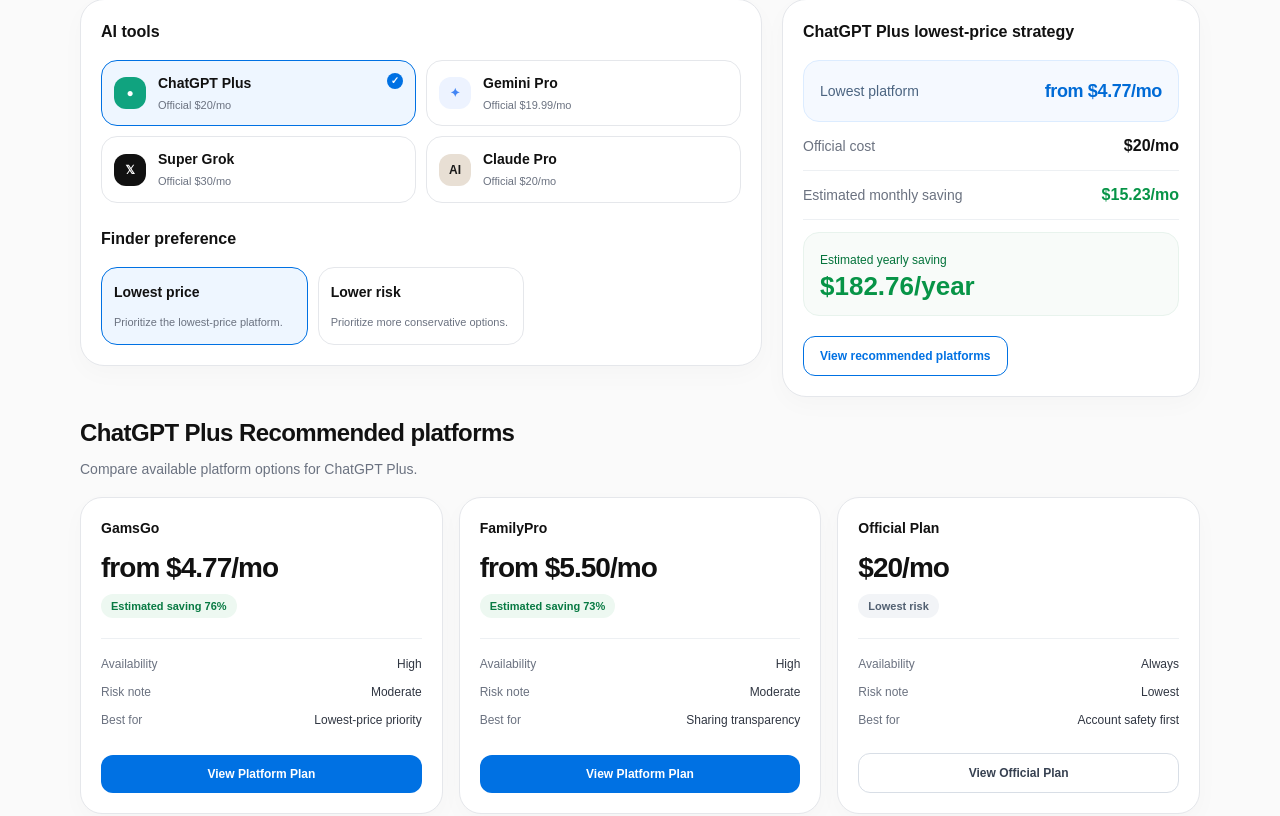
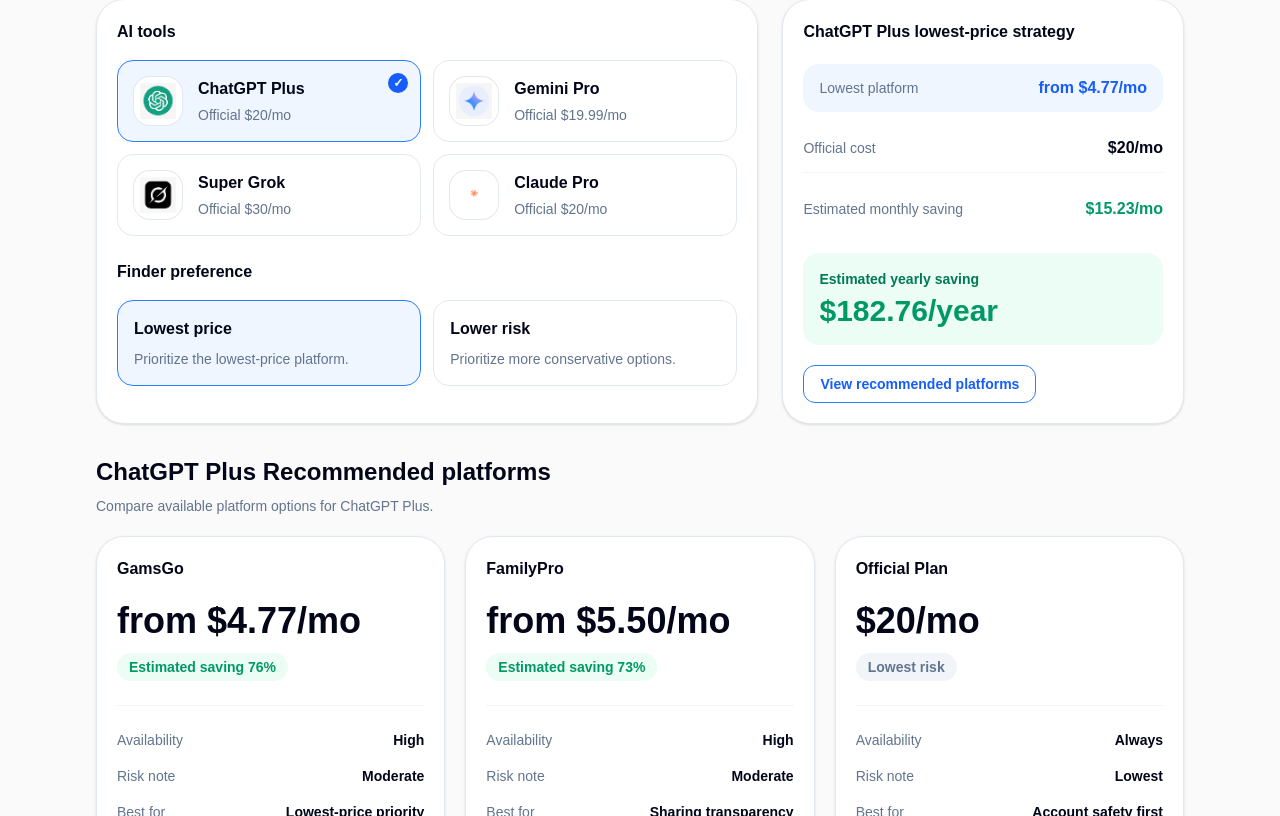
Before and after one commit to Maria33123/aiplanmap, a Next.js app: page / in a window 1280 px wide. Shown: the part 364-1180 px from the top of the page. Built offline with nearby package versions, Linux system fonts and the light colour scheme; no server answers.

Commit message:
Refactor HomeFinderSection component layout and styles

```diff
--- a/components/HomeFinderSection.tsx
+++ b/components/HomeFinderSection.tsx
@@ -9,13 +9,13 @@
 } from "@/lib/finder-data";
 import type { Locale } from "@/lib/i18n";
 import { useMemo, useState } from "react";
-import { Icon } from "./icons";
 import { useLanguage } from "./language-provider";
 
 const homeFinderCopy = {
   en: {
     title: "Find your lowest-price plan",
-    description: "Choose AI tools to see currently available lowest-price strategies.",
+    description:
+      "Choose AI tools to see currently available lowest-price strategies.",
     chooseTitle: "AI tools",
     officialPrice: "Official",
     preferenceTitle: "Finder preference",
@@ -70,39 +70,47 @@
   },
 } satisfies Record<Locale, Record<string, string>>;
 
+const toolLogoMap: Record<string, string> = {
+  chatgpt: "/ai-icons/ChatGPT.png",
+  gemini: "/ai-icons/Gemini.png",
+  grok: "/ai-icons/Grok.png",
+  claude: "/ai-icons/Claude.png",
+};
+
 export function HomeFinderSection() {
   const { locale } = useLanguage();
   const copy = homeFinderCopy[locale];
+
   const [selectedToolId, setSelectedToolId] =
     useState<FinderTool["id"]>("chatgpt-plus");
-  const [preferenceId, setPreferenceId] = useState<FinderPreferenceId>("lowest");
+
+  const [preferenceId, setPreferenceId] =
+    useState<FinderPreferenceId>("lowest");
 
   const selectedTool = useMemo(
     () => finderTools.find((tool) => tool.id === selectedToolId) ?? finderTools[0],
     [selectedToolId],
   );
+
   const summary = useMemo(() => getSummary(selectedTool), [selectedTool]);
 
-  const selectTool = (toolId: FinderTool["id"]) => {
-    setSelectedToolId(toolId);
-  };
-
   return (
-    <section className="page-shell mt-5 scroll-mt-8 md:mt-6" id="finder">
-      <div className="grid gap-5 lg:grid-cols-[0.62fr_0.38fr] lg:items-start">
-        <section className="surface rounded-[24px] p-4 md:p-5">
+    <section className="mx-auto w-full max-w-6xl px-4 pb-12 pt-6 sm:px-6 lg:px-8">
+      <div className="grid gap-6 lg:grid-cols-[1.65fr_1fr]">
+        <div className="rounded-[28px] border border-slate-200 bg-white p-5 shadow-sm">
           <ToolPicker
             copy={copy}
             locale={locale}
             selectedToolId={selectedToolId}
-            onSelectTool={selectTool}
+            onSelectTool={setSelectedToolId}
           />
+
           <PreferencePicker
             locale={locale}
             preferenceId={preferenceId}
             onPreferenceChange={setPreferenceId}
           />
-        </section>
+        </div>
 
         <SummaryCard
           copy={copy}
@@ -118,6 +126,8 @@
         preferenceId={preferenceId}
         selectedTool={selectedTool}
       />
+
+      <RiskHint copy={copy} />
     </section>
   );
 }
@@ -135,46 +145,62 @@
 }) {
   return (
     <div>
-      <h3 className="text-base font-semibold">{copy.chooseTitle}</h3>
-      <div className="mt-4 grid gap-2.5 sm:grid-cols-2">
+      <h3 className="text-base font-bold text-slate-950">{copy.chooseTitle}</h3>
+
+      <div className="mt-4 grid gap-3 sm:grid-cols-2">
         {finderTools.map((tool) => {
           const selected = selectedToolId === tool.id;
 
           return (
             <button
-              className={`relative rounded-2xl border p-3 text-left transition ${
-                selected
-                  ? "border-[#0071e3] bg-[#eef6ff]"
-                  : "border-[#e5e7eb] bg-white/70 hover:border-[#bfdbfe] hover:bg-white"
-              }`}
-              data-testid={`home-finder-tool-${tool.id}`}
               key={tool.id}
               onClick={() => onSelectTool(tool.id)}
               type="button"
+              className={[
+                "relative flex items-center gap-4 rounded-2xl border p-4 text-left transition",
+                selected
+                  ? "border-blue-500 bg-blue-50"
+                  : "border-slate-200 bg-white hover:border-blue-300",
+              ].join(" ")}
             >
               {selected && (
-                <span className="absolute right-3 top-3 grid h-4 w-4 place-items-center rounded-full bg-[#0071e3] text-[10px] font-bold text-white">
+                <span className="absolute right-3 top-3 flex h-5 w-5 items-center justify-center rounded-full bg-blue-600 text-xs font-bold text-white">
                   ✓
                 </span>
               )}
-              <div className="flex items-center gap-3 pr-5">
-                <span
-                  className={`grid h-8 w-8 place-items-center rounded-xl text-xs font-bold ${tool.accentClass}`}
-                >
-                  {tool.mark}
-                </span>
+
+              <ToolLogo tool={tool} />
+
               <div>
-                  <h4 className="text-sm font-semibold">{tool.name}</h4>
-                  <p className="mt-1 text-[11px] text-[#6b7280]">
-                    {copy.officialPrice} {formatMonthly(tool.officialPriceMonthlyUsd, locale)}
+                <h4 className="font-bold text-slate-950">{tool.name}</h4>
+                <p className="mt-1 text-sm text-slate-500">
+                  {copy.officialPrice}{" "}
+                  {formatMonthly(tool.officialPriceMonthlyUsd, locale)}
                 </p>
-                </div>
               </div>
             </button>
           );
         })}
       </div>
     </div>
+  );
+}
+
+function ToolLogo({ tool }: { tool: FinderTool }) {
+  const logoSrc = toolLogoMap[tool.iconName];
+
+  return (
+    <span className="flex h-12 w-12 shrink-0 items-center justify-center overflow-hidden rounded-2xl bg-white ring-1 ring-slate-200">
+      {logoSrc ? (
+        <img
+          src={logoSrc}
+          alt={`${tool.name} logo`}
+          className="h-9 w-9 object-contain"
+        />
+      ) : (
+        <span className="text-sm font-bold text-slate-700">{tool.mark}</span>
+      )}
+    </span>
   );
 }
 
@@ -189,27 +215,32 @@
 }) {
   return (
     <div className="mt-6">
-      <h3 className="text-base font-semibold">{homeFinderCopy[locale].preferenceTitle}</h3>
-      <div className="mt-4 grid gap-2.5 md:grid-cols-3">
+      <h3 className="text-base font-bold text-slate-950">
+        {homeFinderCopy[locale].preferenceTitle}
+      </h3>
+
+      <div className="mt-4 grid gap-3 sm:grid-cols-2">
         {finderPreferences.map((preference) => {
           const selected = preference.id === preferenceId;
 
           return (
             <button
-              className={`rounded-2xl border p-3 text-left transition ${
-                selected
-                  ? "border-[#0071e3] bg-[#eef6ff]"
-                  : "border-[#e5e7eb] bg-white/70 hover:border-[#bfdbfe] hover:bg-white"
-              }`}
-              data-testid={`home-finder-preference-${preference.id}`}
               key={preference.id}
               onClick={() => onPreferenceChange(preference.id)}
               type="button"
+              className={[
+                "rounded-2xl border p-4 text-left transition",
+                selected
+                  ? "border-blue-500 bg-blue-50"
+                  : "border-slate-200 bg-white hover:border-blue-300",
+              ].join(" ")}
             >
-              <span className="text-sm font-semibold">{preference.title[locale]}</span>
-              <span className="mt-2 block text-[11px] leading-5 text-[#6b7280]">
+              <div className="font-bold text-slate-950">
+                {preference.title[locale]}
+              </div>
+              <div className="mt-2 text-sm text-slate-500">
                 {preference.description[locale]}
-              </span>
+              </div>
             </button>
           );
         })}
@@ -232,9 +263,10 @@
   const title = `${selectedTool.name} ${copy.summarySingleSuffix}`;
 
   return (
-    <aside className="surface rounded-[24px] p-5">
-      <p className="text-base font-semibold">{title}</p>
-      <div className="mt-4 space-y-3 text-sm">
+    <div className="rounded-[28px] border border-slate-200 bg-white p-5 shadow-sm">
+      <h3 className="font-bold text-slate-950">{title}</h3>
+
+      <div className="mt-5 space-y-3">
         <SummaryRow
           label={copy.lowestStrategy}
           value={formatMonthly(summary.lowestCost, locale, true)}
@@ -249,22 +281,24 @@
           value={formatMonthly(summary.monthlySaving, locale)}
           green
         />
-        <div className="rounded-2xl border border-[#e8f3ed] bg-[#f8fbf9] p-4">
-          <span className="text-xs font-medium text-[#04733b]">
+      </div>
+
+      <div className="mt-5 rounded-2xl bg-emerald-50 p-4">
+        <div className="text-sm font-bold text-emerald-700">
           {copy.yearlySaving}
-          </span>
-          <strong className="mt-1 block text-[26px] leading-none text-[#079447]">
+        </div>
+        <div className="mt-1 text-3xl font-black text-emerald-600">
           {formatYearly(summary.yearlySaving, locale)}
-          </strong>
         </div>
       </div>
+
       <a
-        className="mt-5 inline-flex min-h-10 items-center justify-center rounded-xl border border-[#0071e3] bg-white px-4 py-2 text-[12px] font-semibold text-[#0071e3] transition hover:bg-[#f0f7ff]"
         href="#recommended-platforms"
+        className="mt-5 inline-flex rounded-xl border border-blue-500 px-4 py-2 text-sm font-bold text-blue-600 hover:bg-blue-50"
       >
         {copy.viewRecommendedPlatforms}
       </a>
-    </aside>
+    </div>
   );
 }
 
@@ -281,40 +315,25 @@
 }) {
   if (highlighted) {
     return (
-      <div className="flex items-center justify-between gap-4 rounded-2xl border border-[#dcecff] bg-[#f5f9ff] p-4">
-        <span className="font-medium text-[#4b6480]">{label}</span>
-        <strong className="text-lg tracking-[-0.02em] text-[#006bd6]">
-          {value}
-        </strong>
+      <div className="flex items-center justify-between rounded-2xl bg-blue-50 px-4 py-3">
+        <span className="text-sm text-slate-500">{label}</span>
+        <span className="font-black text-blue-600">{value}</span>
       </div>
     );
   }
 
   return (
-    <div className="flex items-center justify-between gap-4 border-b border-[#edf0f3] pb-3 last:border-b-0">
-      <span className="text-[#6b7280]">{label}</span>
-      <strong className={`text-base ${green ? "text-[#079447]" : "text-[#111111]"}`}>
+    <div className="flex items-center justify-between border-b border-slate-100 py-3 last:border-b-0">
+      <span className="text-sm text-slate-500">{label}</span>
+      <span
+        className={[
+          "font-bold",
+          green ? "text-emerald-600" : "text-slate-950",
+        ].join(" ")}
+      >
         {value}
-      </strong>
+      </span>
     </div>
-  );
-}
-
-function RiskHint({ copy }: { copy: Record<string, string> }) {
-  return (
-    <section className="mt-5 rounded-[20px] border border-[#e5e7eb] bg-[#f7f8fa] p-4">
-      <div className="flex gap-4">
-        <span className="grid h-8 w-8 shrink-0 place-items-center rounded-xl border border-[#e5e7eb] bg-white text-[#758396]">
-          <Icon name="shield" className="h-4 w-4" />
-        </span>
-        <div>
-          <h3 className="text-sm font-semibold">{copy.riskTitle}</h3>
-          <p className="mt-1.5 text-[12px] leading-5 text-[#667382]">
-            {copy.riskDescription}
-          </p>
-        </div>
-      </div>
-    </section>
   );
 }
 
@@ -332,24 +351,23 @@
   const sortedPlans = getSortedPlans(selectedTool.plans, preferenceId);
 
   return (
-    <section className="mt-4 scroll-mt-8 pb-3 md:mt-5" id="recommended-platforms">
-      <h3 className="text-xl font-semibold tracking-[-0.025em] md:text-2xl">
+    <div id="recommended-platforms" className="mt-8">
+      <h3 className="text-2xl font-black text-slate-950">
         {selectedTool.name} {copy.recommendationsTitle}
       </h3>
-      <p className="mt-2 max-w-[760px] text-sm leading-6 text-[#6b7280]">
+
+      <p className="mt-2 text-sm text-slate-500">
         {locale === "zh"
           ? `比较 ${selectedTool.name} 当前可用平台的价格、可用性和风险提示。`
           : `${copy.recommendationsDescription} ${selectedTool.name}.`}
       </p>
 
-      <div className="mt-4 grid items-stretch gap-4 lg:grid-cols-3">
+      <div className="mt-5 grid gap-5 lg:grid-cols-3">
         {sortedPlans.map((plan) => (
-          <PlanCard copy={copy} key={plan.id} locale={locale} plan={plan} />
+          <PlanCard key={plan.id} copy={copy} locale={locale} plan={plan} />
         ))}
       </div>
-
-      <RiskHint copy={copy} />
-    </section>
+    </div>
   );
 }
 
@@ -365,60 +383,71 @@
   const isOfficial = plan.planType === "official";
 
   return (
-    <div className="flex h-full flex-col rounded-[22px] border border-[#e5e7eb] bg-white p-5 shadow-[0_8px_24px_rgba(17,24,39,0.025)]">
-      <h5 className="text-sm font-semibold text-[#111111]">
+    <div className="rounded-[28px] border border-slate-200 bg-white p-5 shadow-sm">
+      <h4 className="font-black text-slate-950">
         {isOfficial ? copy.officialPlan : plan.platformName}
-      </h5>
+      </h4>
 
-      <strong className="mt-4 block text-[28px] leading-none tracking-[-0.035em] text-[#111111]">
+      <div className="mt-5 text-4xl font-black text-slate-950">
         {formatMonthly(plan.monthlyPriceUsd, locale, !isOfficial)}
-      </strong>
+      </div>
 
+      <div className="mt-3">
         <span
-        className={`mt-3 w-fit rounded-full px-2.5 py-1 text-[11px] font-semibold ${
+          className={[
+            "inline-flex rounded-full px-3 py-1 text-sm font-bold",
             isOfficial
-            ? "bg-[#f2f4f7] text-[#526071]"
-            : "bg-[#edf8f1] text-[#087a43]"
-        }`}
+              ? "bg-slate-100 text-slate-500"
+              : "bg-emerald-50 text-emerald-600",
+          ].join(" ")}
         >
           {isOfficial
             ? copy.lowestRisk
             : `${copy.savingLine} ${formatSavingPercent(plan.savingPercent)}`}
         </span>
+      </div>
 
-      <dl className="mt-5 space-y-2.5 border-t border-[#edf0f3] pt-4 text-[12px]">
+      <div className="my-6 h-px bg-slate-100" />
+
+      <div className="space-y-4">
         <PlanRow label={copy.availability} value={plan.availability[locale]} />
         <PlanRow label={copy.riskNote} value={plan.riskNote[locale]} />
         <PlanRow label={copy.bestFor} value={plan.suitableFor[locale]} />
-      </dl>
+      </div>
 
-      <div className="mt-auto pt-6">
       <a
-          className={`block rounded-xl px-4 py-2.5 text-center text-[12px] font-semibold transition ${
+        href={plan.externalUrl}
+        target="_blank"
+        rel="noopener noreferrer"
+        className={[
+          "mt-6 flex w-full items-center justify-center rounded-xl px-4 py-3 text-sm font-bold transition",
           isOfficial
-              ? "border border-[#d8dee6] bg-white text-[#374151] hover:border-[#aebbc9] hover:bg-[#fafbfc]"
-              : "blue-button text-white"
-          }`}
-          href={plan.externalUrl}
+            ? "border border-slate-200 text-slate-700 hover:bg-slate-50"
+            : "bg-blue-600 text-white hover:bg-blue-700",
+        ].join(" ")}
       >
         {plan.ctaLabel[locale]}
       </a>
     </div>
+  );
+}
+
+function PlanRow({ label, value }: { label: string; value: string }) {
+  return (
+    <div className="flex items-center justify-between gap-4">
+      <span className="text-sm text-slate-500">{label}</span>
+      <span className="text-right text-sm font-bold text-slate-950">
+        {value}
+      </span>
     </div>
   );
 }
 
-function PlanRow({
-  label,
-  value,
-}: {
-  label: string;
-  value: string;
-}) {
+function RiskHint({ copy }: { copy: Record<string, string> }) {
   return (
-    <div className="flex items-start justify-between gap-3">
-      <dt className="text-[#6b7280]">{label}</dt>
-      <dd className="text-right font-medium text-[#303642]">{value}</dd>
+    <div className="mt-5 rounded-2xl border border-slate-200 bg-white p-5 text-sm text-slate-500">
+      <h3 className="font-bold text-slate-950">{copy.riskTitle}</h3>
+      <p className="mt-2 leading-6">{copy.riskDescription}</p>
     </div>
   );
 }
@@ -462,9 +491,11 @@
     if (a.planType === "official" && b.planType !== "official") {
       return 1;
     }
+
     if (a.planType !== "official" && b.planType === "official") {
       return -1;
     }
+
     return a.monthlyPriceUsd - b.monthlyPriceUsd;
   });
 }
@@ -475,6 +506,7 @@
 
 function formatMonthly(amount: number, locale: Locale, starting = false) {
   const price = `$${formatAmount(amount)}`;
+
   if (locale === "zh") {
     return starting ? `${price}/月起` : `${price}/月`;
   }
@@ -484,6 +516,7 @@
 
 function formatYearly(amount: number, locale: Locale) {
   const price = `$${formatAmount(amount)}`;
+
   return locale === "zh" ? `${price}/年` : `${price}/year`;
 }
 
```
Lines whose indentation alone changed are shown as unchanged.
